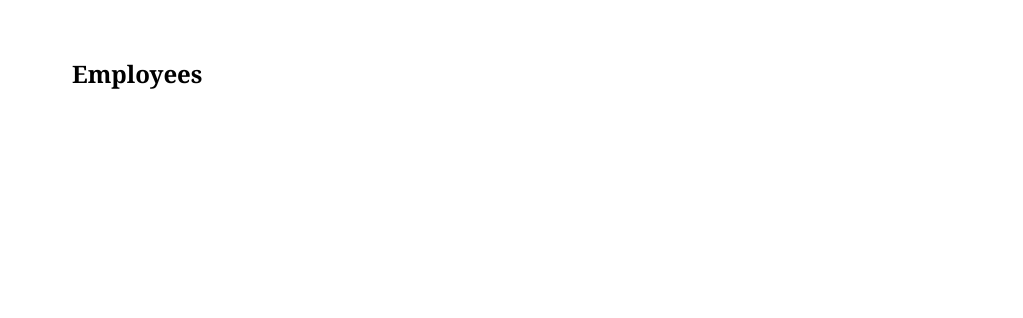
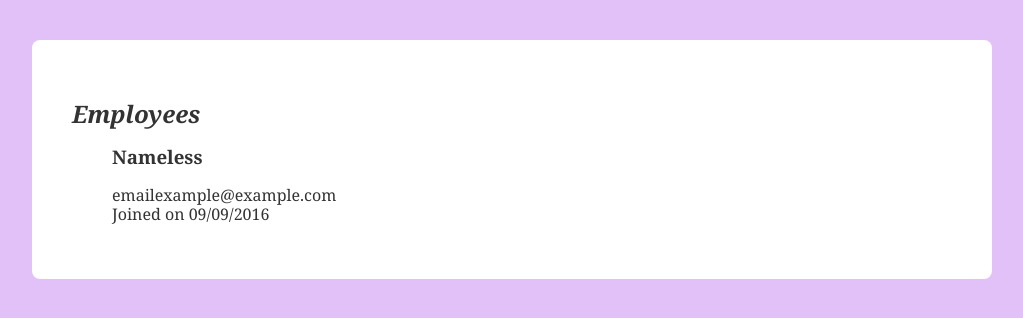
Before and after one commit to FeedTheMind/searchFilter, a plain HTML site: page index.html in a window 1280 px wide. Shown: the whole page, without its empty margins (128-1151 px from the left). Drawn offline with nearby package versions, Linux system fonts and the light colour scheme.

Commit message:
Add example and minimal style

```diff
--- a/css/main.css
+++ b/css/main.css
@@ -9,19 +9,34 @@ General
 
 body {
   font-family: Georgia, sans-serif;
+  background: #e1c1f7;
+  color: #333;
+}
+
+ol,
+ul {
+  list-style: none;
+}
+
+.cFix:after {
+  content: '';
+  display: table;
+  height: 0;
+  clear: both;
 }
 
 /**************
 .pageContainer
 **************/
 .pageContainer {
-  margin: 0 auto;
+  margin: 40px auto;
   width: 75%;
   background: #fff;
-  border-radius: 4px;
+  border-radius: 8px;
   padding: 40px;
 }
 
-.pageHead {
-  margin-bottom: 10px;
+.pageHead h2 {
+  margin-bottom: 0;
+  font-style: italic;
 }
--- a/index.html
+++ b/index.html
@@ -9,10 +9,25 @@
   </head>
   <body>
     <div class='pageContainer'>
-      <div class='pageHead'>
+      <div class='pageHead cFix'>
         <h2>Employees</h2>
       </div>
-    </div>
+
+      <ul class='studentList'>
+        <li class='studentItem cFix'>
+          <div class='studentDetails'>
+            <!-- Find images -->
+            <h3>Nameless</h3>
+            <span class='email'>emailexample@example.com</span>
+          </div> <!-- .studentDetails -->
+
+          <div class='joinedDate'>
+            <span class='date'>Joined on 09/09/2016</span>
+          </div>
+        </li>
+      </ul>
+
+    </div> <!-- .pageContainer -->
 
     <script src='https://code.jquery.com/jquery-3.1.1.min.js'
     integrity='sha256-hVVnYaiADRTO2PzUGmuLJr8BLUSjGIZsDYGmIJLv2b8='
```
